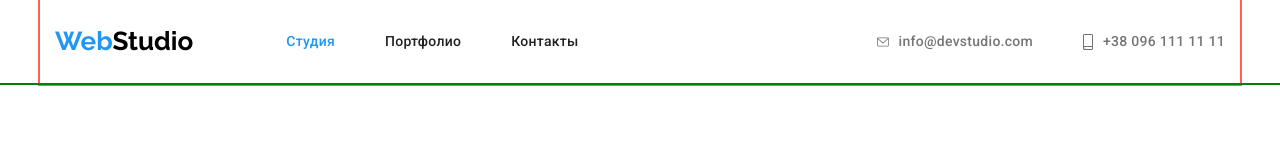
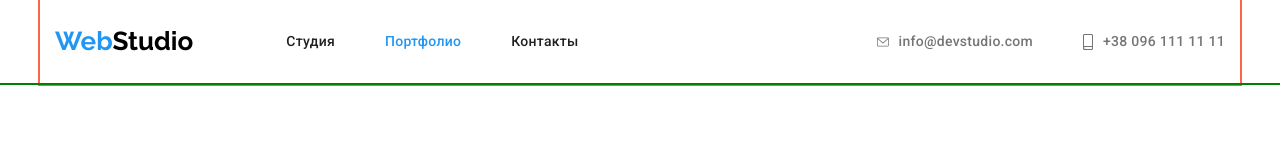
Before and after one commit to Savelieva0509/goit-markup-hw-04, a plain HTML site: page portfolio.html in a window 1280 px wide. Shown: the top 160 px of the page. Drawn offline with nearby package versions, Linux system fonts and the light colour scheme.

Commit message:
подсветка стр портфолио

```diff
--- a/portfolio.html
+++ b/portfolio.html
@@ -19,8 +19,8 @@
             <a href="./index.html" class="logo"><span class="logo-accent">Web</span>Studio</a>
 
             <ul class="nav-list list">
-                <li class="nav-item"><a href="./index.html" class="nav-link link current">Студия</a></li>
-                <li class="nav-item"><a href="./portfolio.html" class="nav-link link">Портфолио</a></li>
+                <li class="nav-item"><a href="./index.html" class="nav-link link">Студия</a></li>
+                <li class="nav-item"><a href="./portfolio.html" class="nav-link link current">Портфолио</a></li>
                 <li class="nav-item"><a href="" class="nav-link link">Контакты</a></li>
             </ul>
         </nav>
```
